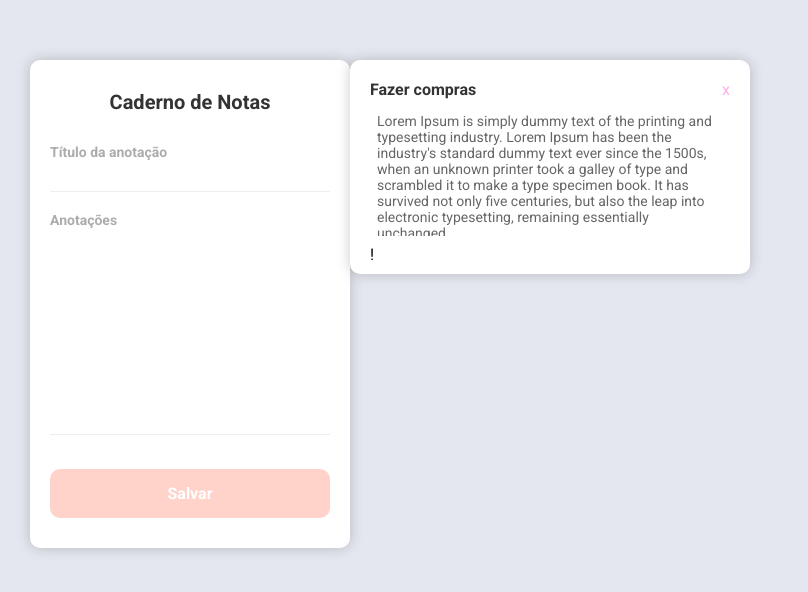
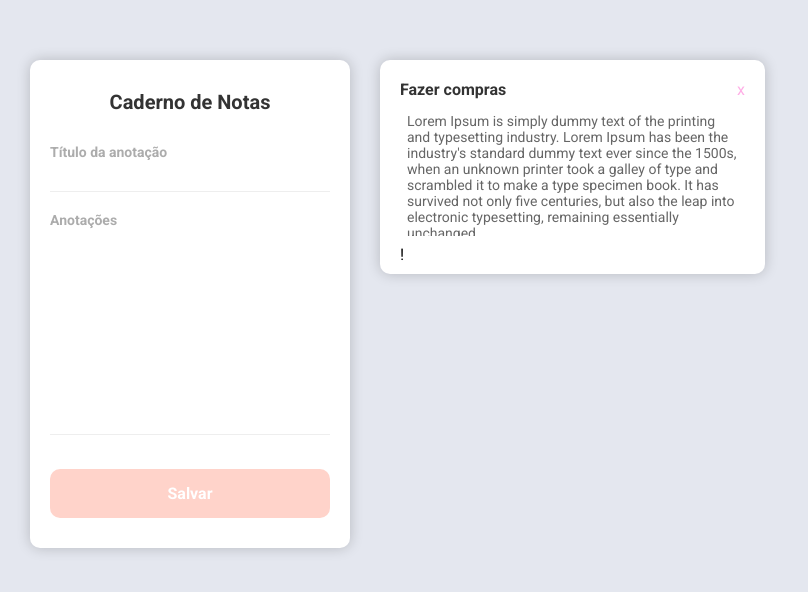
Before and after one commit to Victor-BwD/notes-app, a React (Create React App) app in the folder frontend/: page / in a window 1280 px wide. Shown: the top 592 px of the page, without its empty margins (0-808 px from the left). Built offline with nearby package versions, Linux system fonts and the light colour scheme.

Commit message:
Fix card position, card style

```diff
--- a/frontend/src/main.css
+++ b/frontend/src/main.css
@@ -1,5 +1,6 @@
 main {
     flex: 1;
+    margin-left: 350px;
 }
 
 main ul {
@@ -49,3 +50,13 @@ li.notepad-infos textarea {
     background: #fff;
     resize: none;
 }
+
+li.notepad-info span {
+    color: #c4c4c4;
+    cursor: pointer;
+}
+
+li.notepad-info span:hover {
+    color: #eb8f7a;
+    transition: 0.2s;
+}
--- a/frontend/src/sidebar.css
+++ b/frontend/src/sidebar.css
@@ -5,7 +5,7 @@ aside {
     box-shadow: 0 0 14px 0 rgba(0,0,0,0.2);
     border-radius: 10px;
     padding: 30px 20px;
-
+    position: fixed;
 }
 
 aside strong {
```
